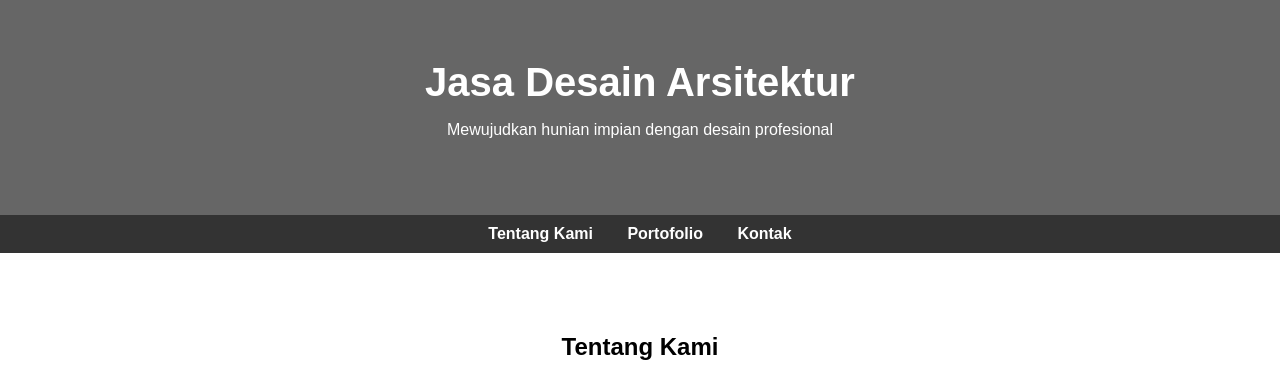
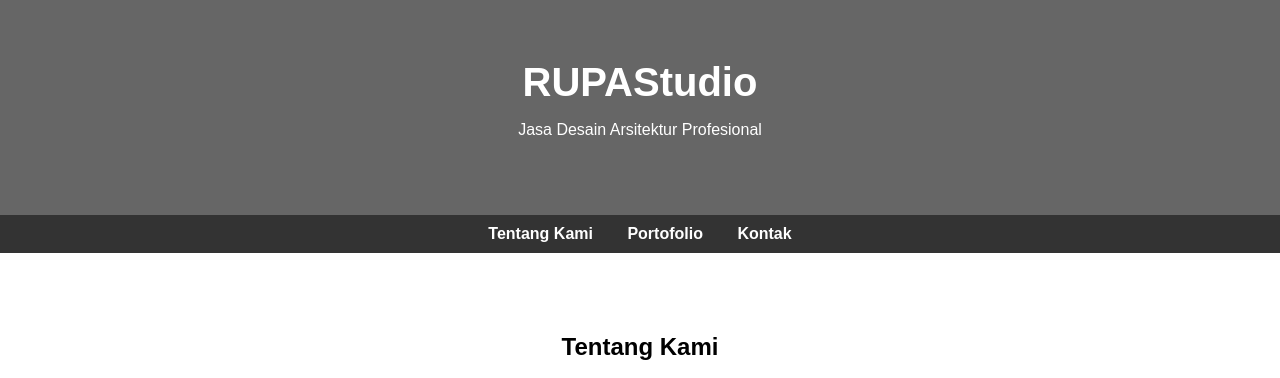
Before and after one commit to Leopm693/Arsitektur-web, a plain HTML site: page index.html in a window 1280 px wide. Shown: the top 378 px of the page. Drawn offline with Linux system fonts and the light colour scheme.

Commit message:
Update index.html

```diff
--- a/index.html
+++ b/index.html
@@ -3,7 +3,7 @@
 <head>
   <meta charset="UTF-8">
   <meta name="viewport" content="width=device-width, initial-scale=1.0">
-  <title>Jasa Desain Arsitektur</title>
+  <title>RUPAStudio</title>
   <style>
     body {
       font-family: Arial, sans-serif;
@@ -80,8 +80,8 @@
 </head>
 <body>
   <header>
-    <h1>Jasa Desain Arsitektur</h1>
-    <p>Mewujudkan hunian impian dengan desain profesional</p>
+    <h1>RUPAStudio</h1>
+    <p>Jasa Desain Arsitektur Profesional</p>
   </header>
 
   <nav>
```
